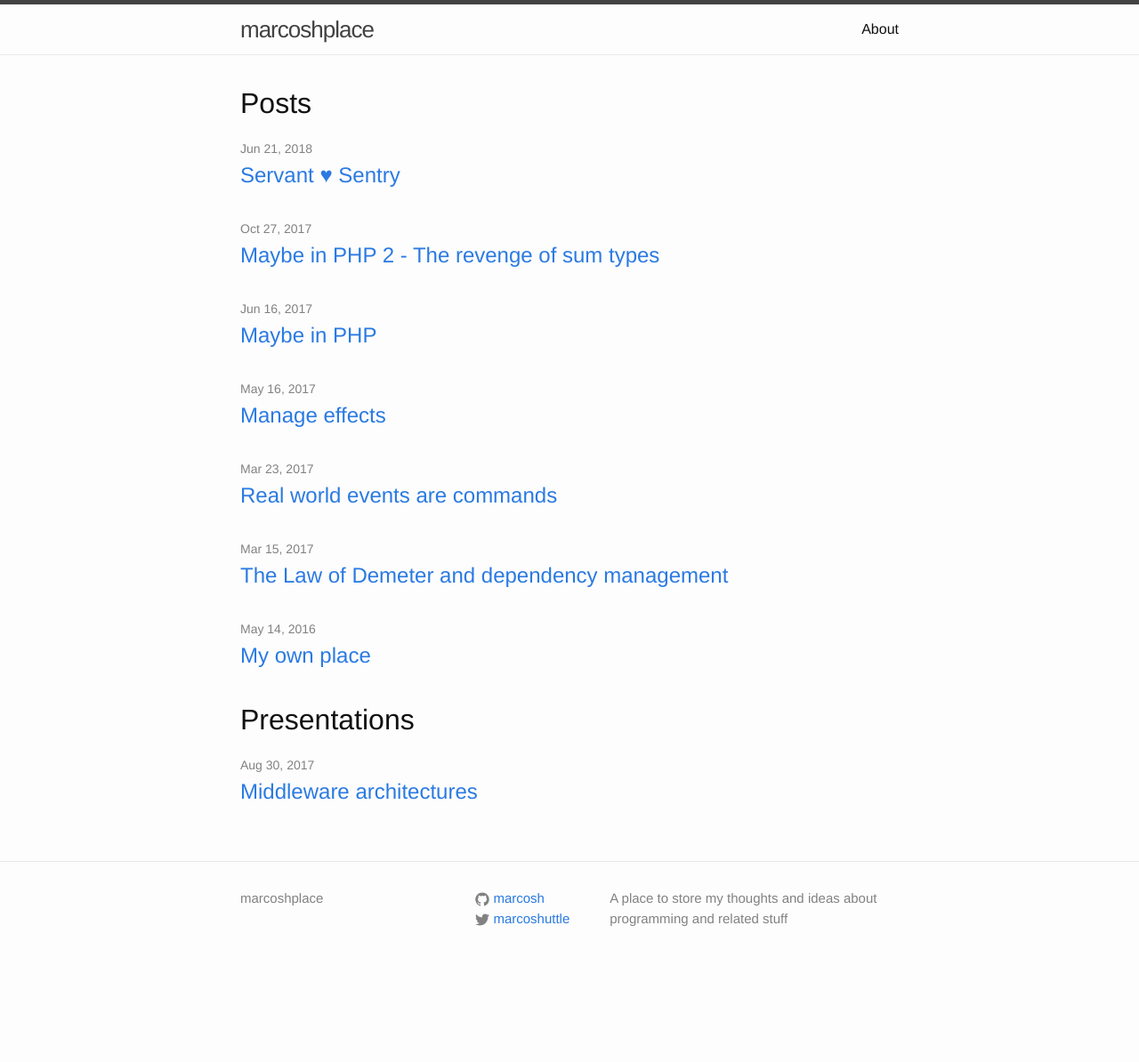
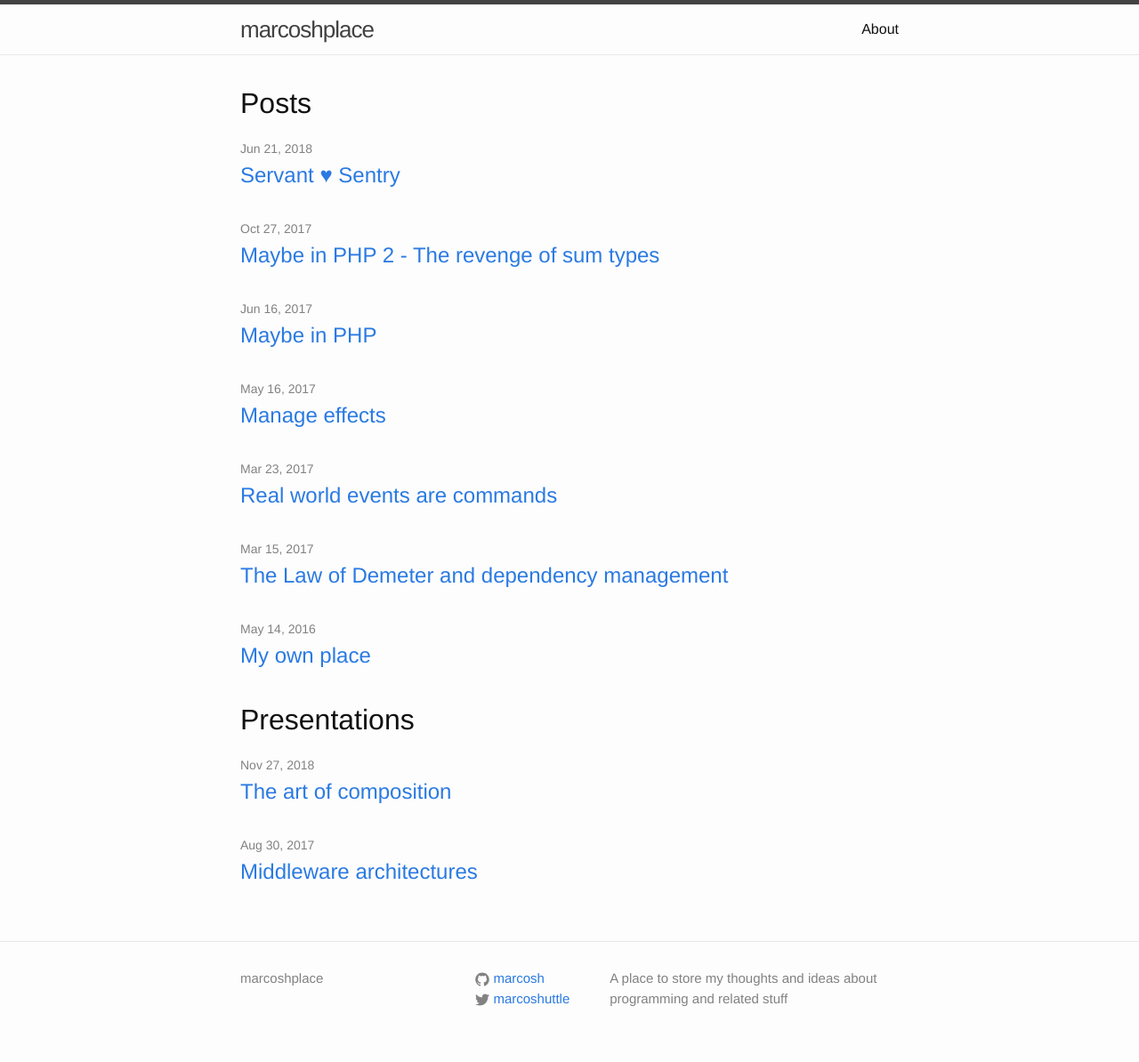
Before and after one commit to marcosh/marcosh.github.io, a Jekyll site: the page built from index.html, in a window 1280 px wide. Shown: the whole page at 89% size. Built offline with Jekyll 4.4.1, drawn with Linux system fonts in a browser that asks for light colours; before the commit the page ends 1104 px from its top, so only the background shows below that.

Commit message:
Add "The art of composition" presentation

```diff
--- a/index.html
+++ b/index.html
@@ -23,6 +23,13 @@ layout: default
   <h1 class="page-heading">Presentations</h1>
 
   <ul class="post-list">
+    <li>
+        <span class="post-meta">Nov 27, 2018</span>
+
+        <h2>
+          <a class="post-link" href="https://github.com/marcosh/theartofcomposition">The art of composition</a>
+        </h2>
+    </li>
     {% for post in site.posts %}
       {% if post.categories contains 'presentations' %}
         <li>
```
